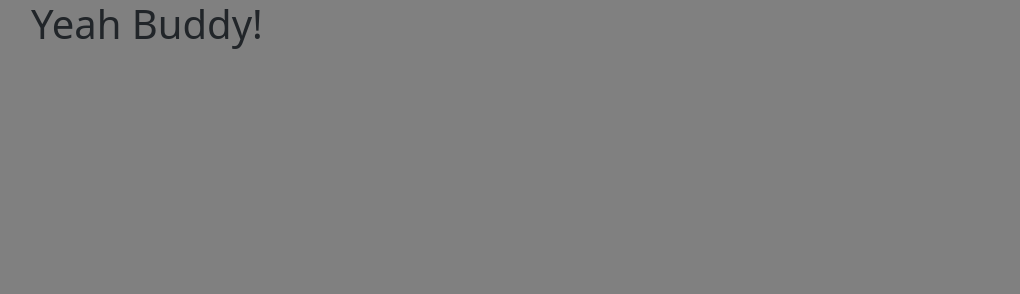
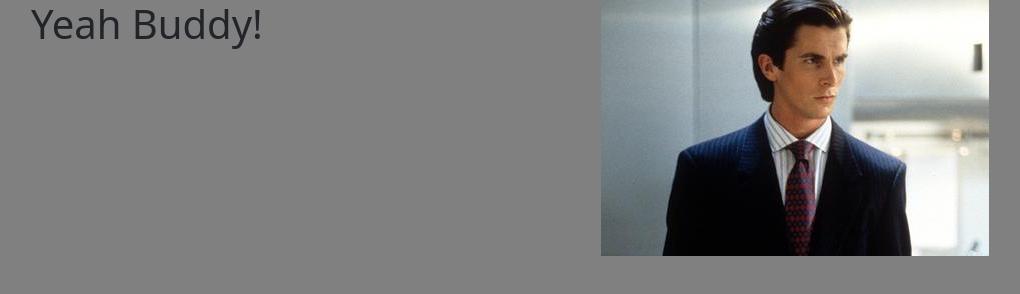
Before and after one commit to TheDusty117/vue-hello, a plain HTML site: page index.html in a window 1280 px wide. Shown: the whole page, without its empty margins (51-1071 px from the left). Drawn offline with nearby package versions, Linux system fonts and the light colour scheme.

Commit message:
FEAT now working, spelling mistake!!!!

```diff
--- a/index.html
+++ b/index.html
@@ -19,7 +19,7 @@
         <h1 >{{ message }}</h1>
       </div>
       <div :class="bootstrapSize6">
-        <img :scr="immagine" style="width: 100%;" alt=>
+        <img :src="immagine" alt="">
         <!-- <img src="./img/bateman1.jpg" alt=""> -->
       </div>
   </div>
```
